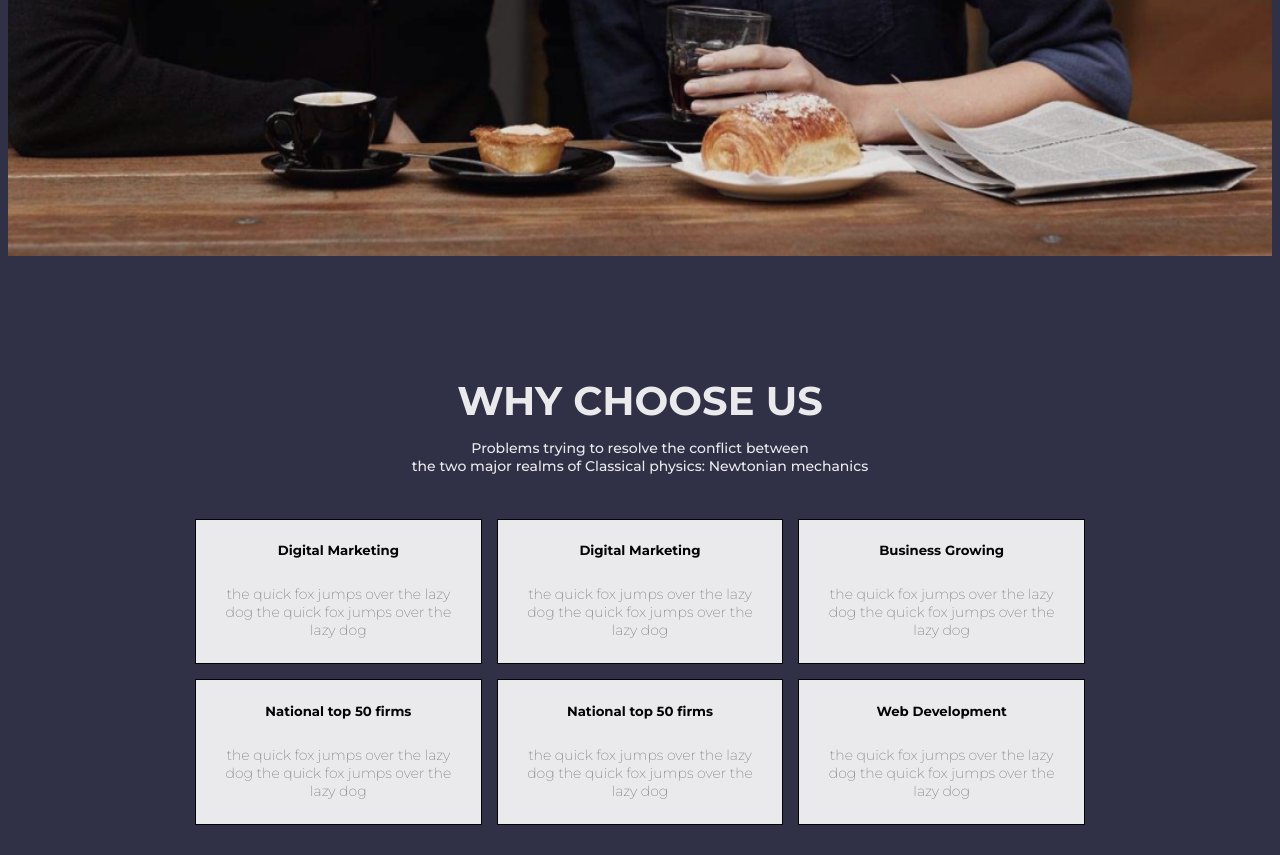
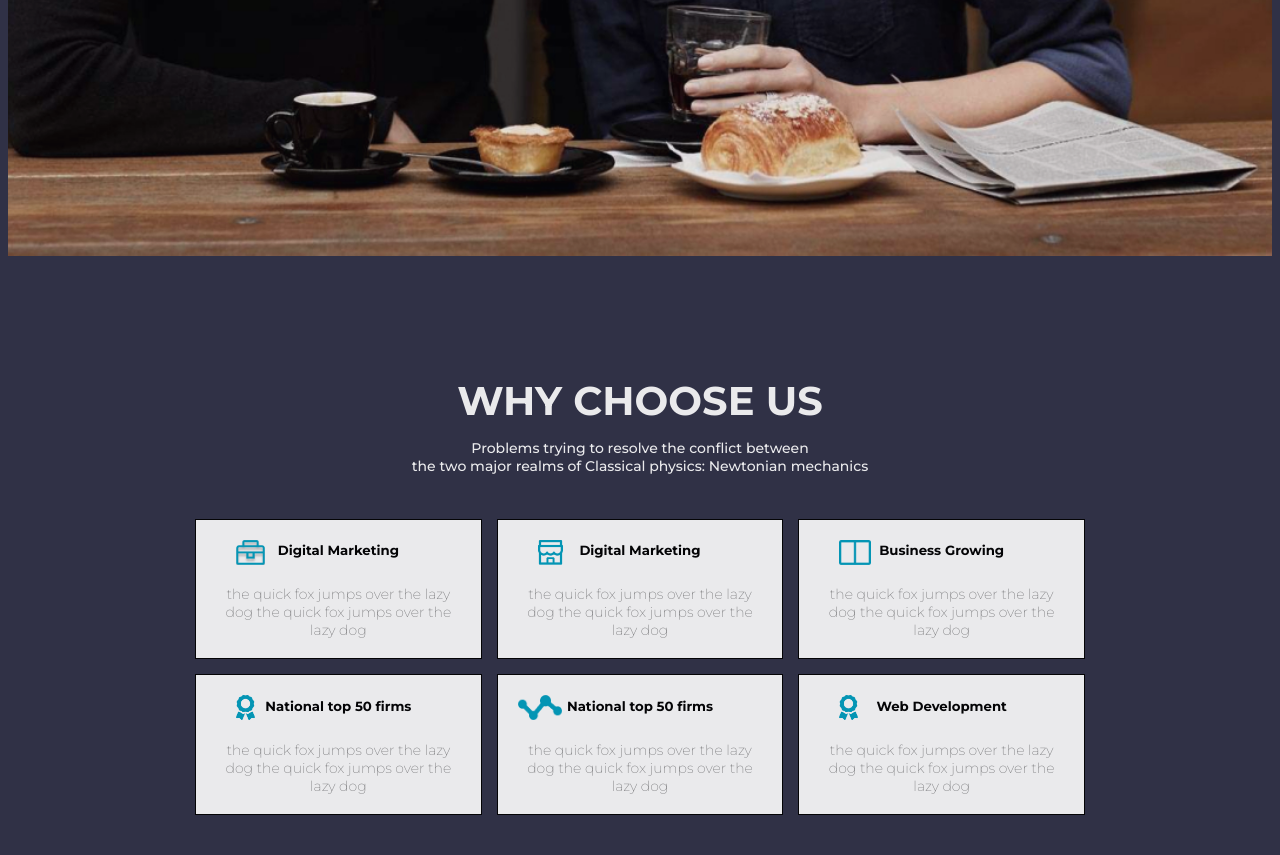
Before and after one commit to airan1/TekwillSite, a plain HTML site: page index.html in a window 1280 px wide. Shown: the part 544-1399 px from the top of the page. Drawn offline with Linux system fonts and the light colour scheme.

Commit message:
Adding afterheader go 1

```diff
--- a/index.html
+++ b/index.html
@@ -48,36 +48,42 @@
             </div>
             <div class="container">
                 <div class="cont1">
+                    <img class="imgcont1" src="img/grid-icon-5.png" width="25" height="25" >
                     <h5>Digital Marketing</h5>
                     <p class="context1p">the quick fox jumps over the lazy<br>
                         dog the quick fox jumps over the <br>
                         lazy dog</p>
                 </div>
                 <div class="cont2">
+                    <img class="imgcont2" src="img/grid-icon-1.png" width="25" height="25" >
                     <h5>Digital Marketing</h5>
                     <p class="context2p">the quick fox jumps over the lazy <br>
                         dog the quick fox jumps over the <br>
                         lazy dog</p>
                 </div>
                 <div class="cont3">
+                    <img class="imgcont3" src="img/grid-icon-2.png" width="25" height="25" >
                     <h5>Business Growing</h5>
                     <p class="context3p">the quick fox jumps over the lazy<br>
                         dog the quick fox jumps over the <br>
                         lazy dog</p>
                 </div>
                 <div class="cont4">
+                    <img class="imgcont4" src="img/grid-icon-4.png" width="25" height="25" >
                     <h5>National top 50 firms</h5>
                     <p class="context4p">the quick fox jumps over the lazy<br>
                         dog the quick fox jumps over the <br>
                         lazy dog</p>
                 </div>
                 <div class="cont5">
+                    <img class="imgcont5" src="img/grid-icon-3.png" width="25" height="25" >
                     <h5>National top 50 firms</h5>
                     <p class="context5p">the quick fox jumps over the lazy<br>
                         dog the quick fox jumps over the <br>
                         lazy dog</p>
                 </div>
                 <div class="cont6">
+                    <img class="imgcont6" src="img/grid-icon-4.png" width="25" height="25" >
                     <h5>Web Development</h5>
                     <p class="context6p">the quick fox jumps over the lazy<br>
                         dog the quick fox jumps over the <br>
--- a/style.css
+++ b/style.css
@@ -198,5 +198,20 @@ svg{
     padding-left: 10px;
     padding-right: 10px;
     padding-top: 5px;
-    padding-bottom: 10px;
+    padding-bottom: 5px;
 }
+
+
+.imgcont1, .imgcont2,.imgcont3,.imgcont4,.imgcont5,
+.imgcont6{
+    display: flex;
+    position: absolute;
+    margin: 20px;
+    margin-left: 40px;
+    width: auto;
+
+}
+
+.imgcont5{
+    margin-left:20px ;
+}
```
Also changed, not shown: img/Star-empty.png (added), img/cos.png (added), img/grid-icon-1.png (added), img/grid-icon-2.png (added), img/grid-icon-3.png (added), img/grid-icon-4.png (added), img/grid-icon-5.png (added), img/search.png (added), img/star-full.png (added).
